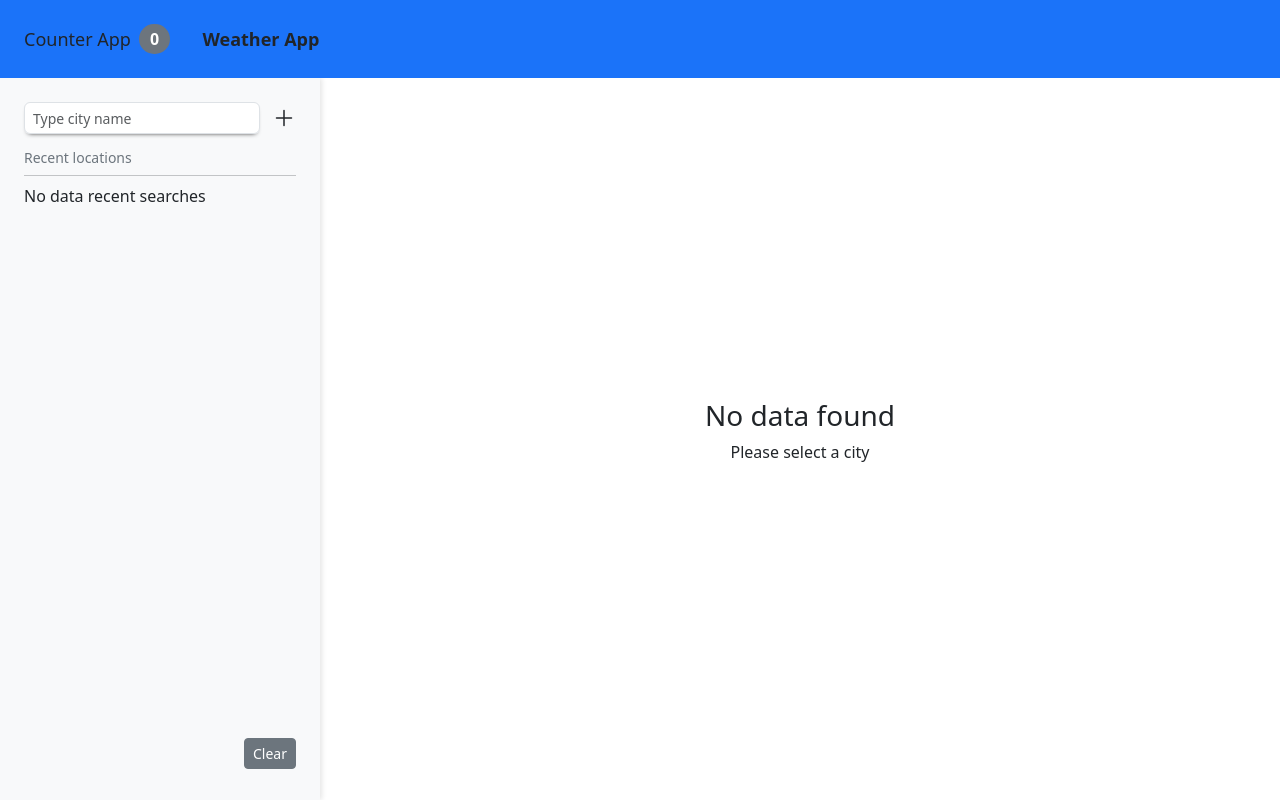
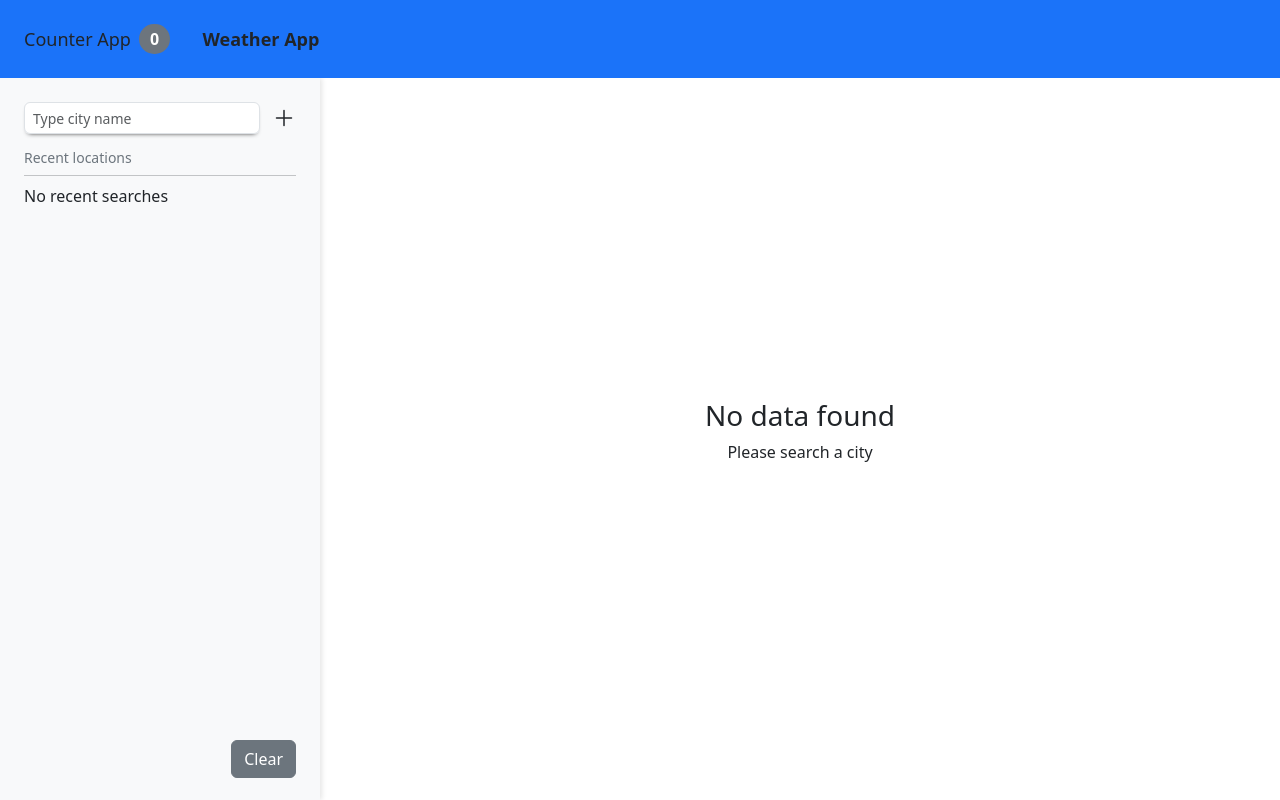
Before and after one commit to Chaitainya/TaskRepo, an Angular app in the folder tasks/: page /vatavaran in a window 1280 px wide. Built offline with nearby package versions, Linux system fonts and the light colour scheme.

Commit message:
UI Enhanced

```diff
--- a/tasks/src/app/weather/weather.component.html
+++ b/tasks/src/app/weather/weather.component.html
@@ -26,8 +26,8 @@
         <div class="px-2">
             <h6 class="text-secondary mb-1 mt-3" style="font-size: 14px;">Recent locations</h6>
             <hr class="my-2" />
-            <div style="height: calc(100vh - 254px); overflow-y: auto;">
-                <span *ngIf="weatherData?.length == 0">No data recent searches</span>
+            <div style="height: calc(100vh - 252px); overflow-y: auto;">
+                <span *ngIf="weatherData?.length == 0">No recent searches</span>
                 <div *ngFor="let city of weatherData; let index = index"
                      class="d-flex justify-content-between align-items-center flex-wrap rounded py-2 px-2 mb-1"
                      [ngStyle]="weatherDetails?.name == city?.name ? {'background-color': '#dde8f9'} : {'background-color': '#fff'}"
@@ -61,7 +61,7 @@
 
         <!-- Clear Button -->
         <div class="d-flex justify-content-end px-2 pt-2">
-            <button class="btn btn-secondary btn-sm" (click)="clearRecentSearches()">Clear</button>
+            <button class="btn btn-secondary btn-md" (click)="clearRecentSearches()">Clear</button>
         </div>
     </div>
 
@@ -70,7 +70,7 @@
         <div *ngIf="!weatherDetails" class="d-flex justify-content-center align-items-center w-100 h-100">
             <div class="text-center">
                 <h3>No data found</h3>
-                <p>Please select a city</p>
+                <p>Please search a city</p>
             </div>
         </div>
 
```
